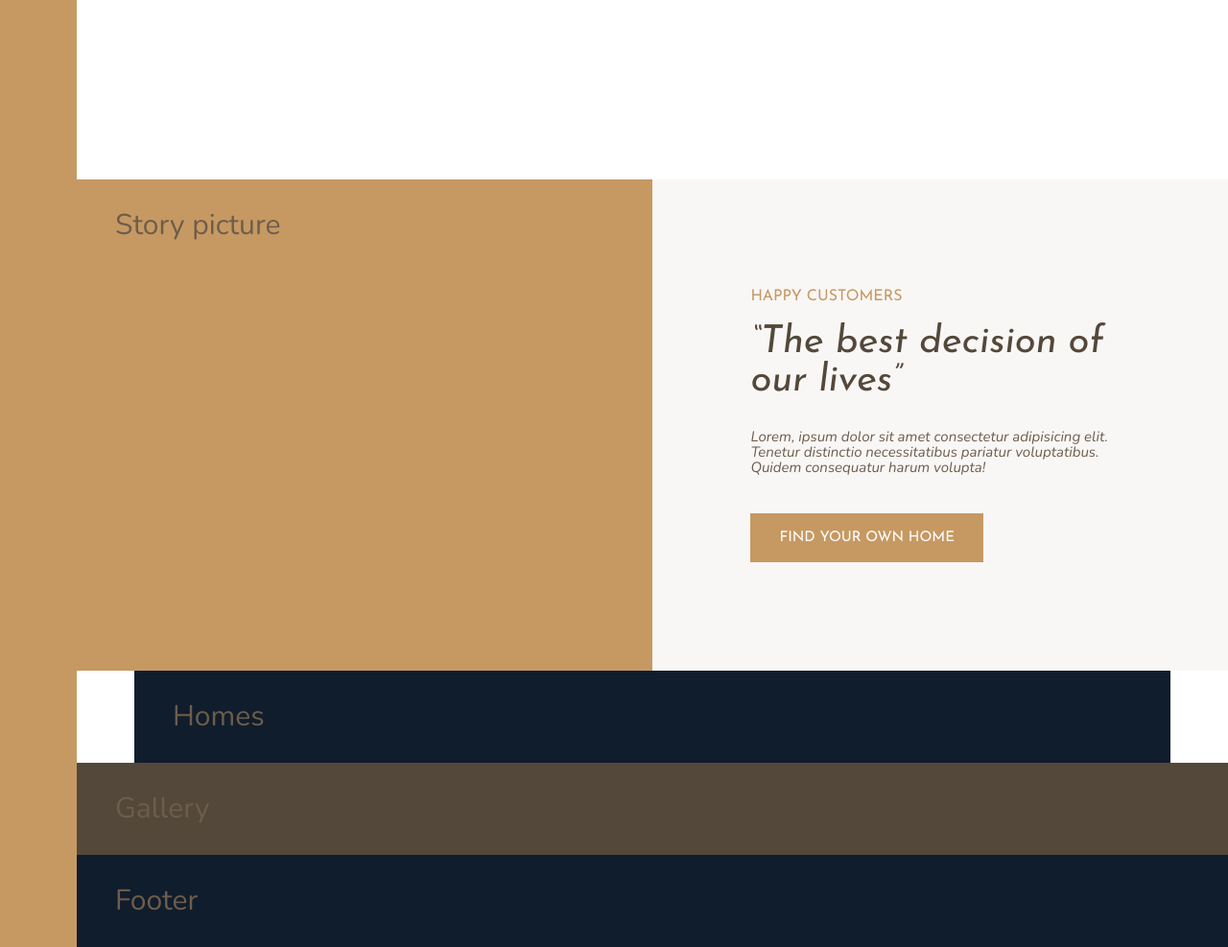
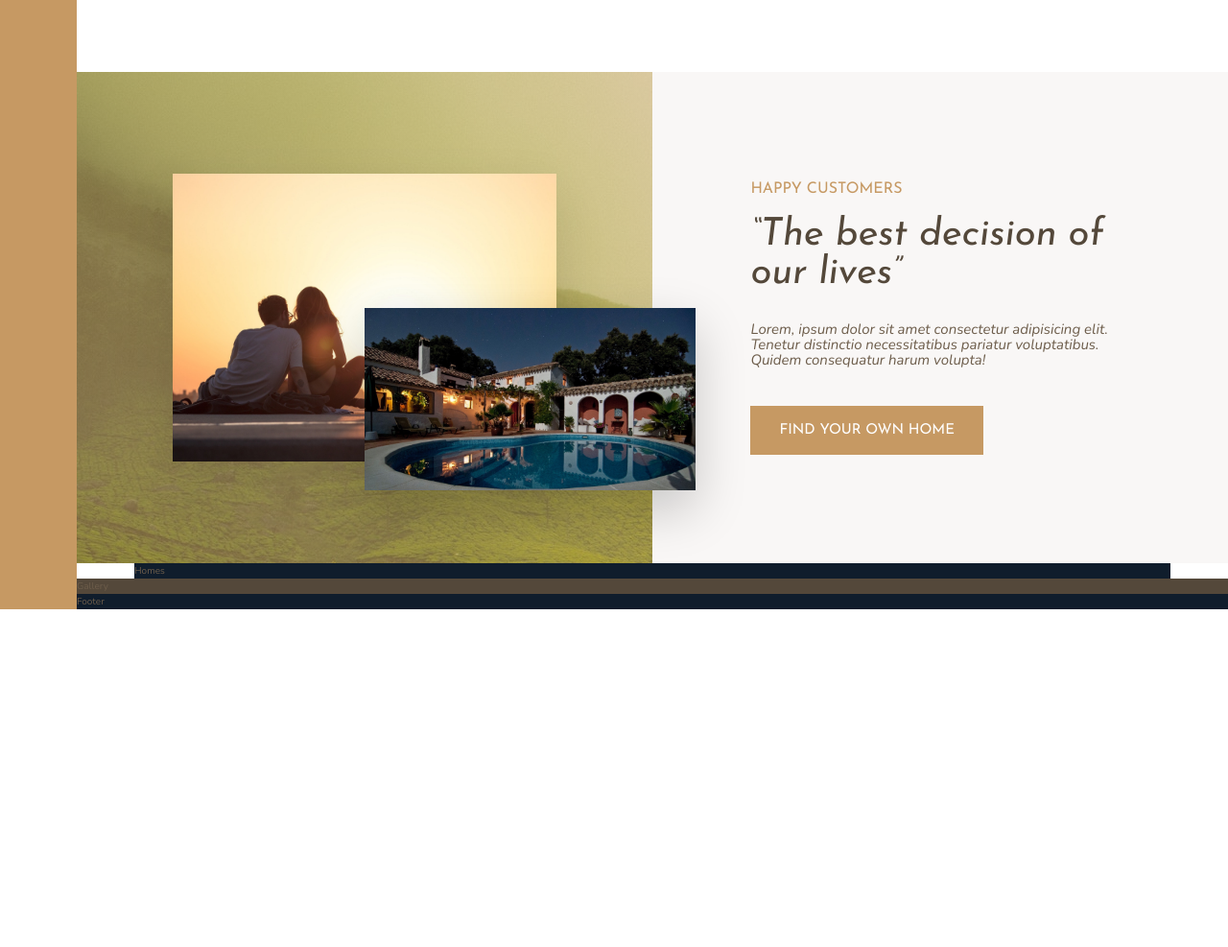
Before and after one commit to Commonlk/Nexter, a website: page index.html in a window 1280 px wide. Shown: the part 1115-2102 px from the top of the page at 96% size. After the commit the page ends 1750 px from the top, so only its background shows below. Drawn offline with nearby package versions, Linux system fonts and the light colour scheme.

Commit message:
Add markup for section pictures and Style

```diff
--- a/index.html
+++ b/index.html
@@ -84,7 +84,14 @@
       </div>
     </section>
 
-    <div class="story__pictures">Story picture</div>
+    <div class="story__pictures">
+      <img
+        src="img/story-1.jpeg"
+        alt="Couple with new house"
+        class="story__img--1"
+      />
+      <img src="img/story-2.jpeg" alt="New house" class="story__img--2" />
+    </div>
 
     <div class="story__content">
       <h3 class="heading-3 mb-sm">Happy Customers</h3>
--- a/sass/_base.scss
+++ b/sass/_base.scss
@@ -38,14 +38,7 @@ body {
   display: grid;
   grid-template-rows: 80vh min-content 40vw repeat(3, min-content);
   grid-template-columns:
-    [sidebar-start] 8rem [sidebar-end full-start] minmax(
-      6rem,
-      1fr
-    ) [center-start] repeat(8, [col-start] minmax(min-content, 14rem) [col-end])
+    [sidebar-start] 8rem [sidebar-end full-start] minmax(6rem, 1fr)
+    [center-start] repeat(8, [col-start] minmax(min-content, 14rem) [col-end])
     [center-end] minmax(6rem, 1fr) [full-end];
-
-  & > * {
-    padding: 40px;
-    font-size: 3rem;
-  }
 }
--- a/sass/_story.scss
+++ b/sass/_story.scss
@@ -2,6 +2,31 @@
   &__pictures {
     background-color: $color-primary;
     grid-column: full-start / col-end 4;
+    background-image: linear-gradient(
+        rgba($color-primary, 0.5),
+        rgba($color-primary, 0.5)
+      ),
+      url(../img/back.jpg);
+
+    display: grid;
+    grid-template-rows: repeat(6, 1fr);
+    grid-template-columns: repeat(6, 1fr);
+    align-items: center;
+  }
+
+  &__img--1 {
+    width: 100%;
+    grid-row: 2 / 6;
+    grid-column: 2 / 6;
+    box-shadow: 0 2rem 5rem rgba(#000, 0.1);
+  }
+  &__img--2 {
+    width: 115%;
+    grid-row: 4 / 6;
+    grid-column: 4 / 7;
+    box-shadow: 0 2rem 5rem rgba(#000, 0.2);
+
+    z-index: 20;
   }
 
   &__content {
```
Also changed, not shown: css/style.css.
